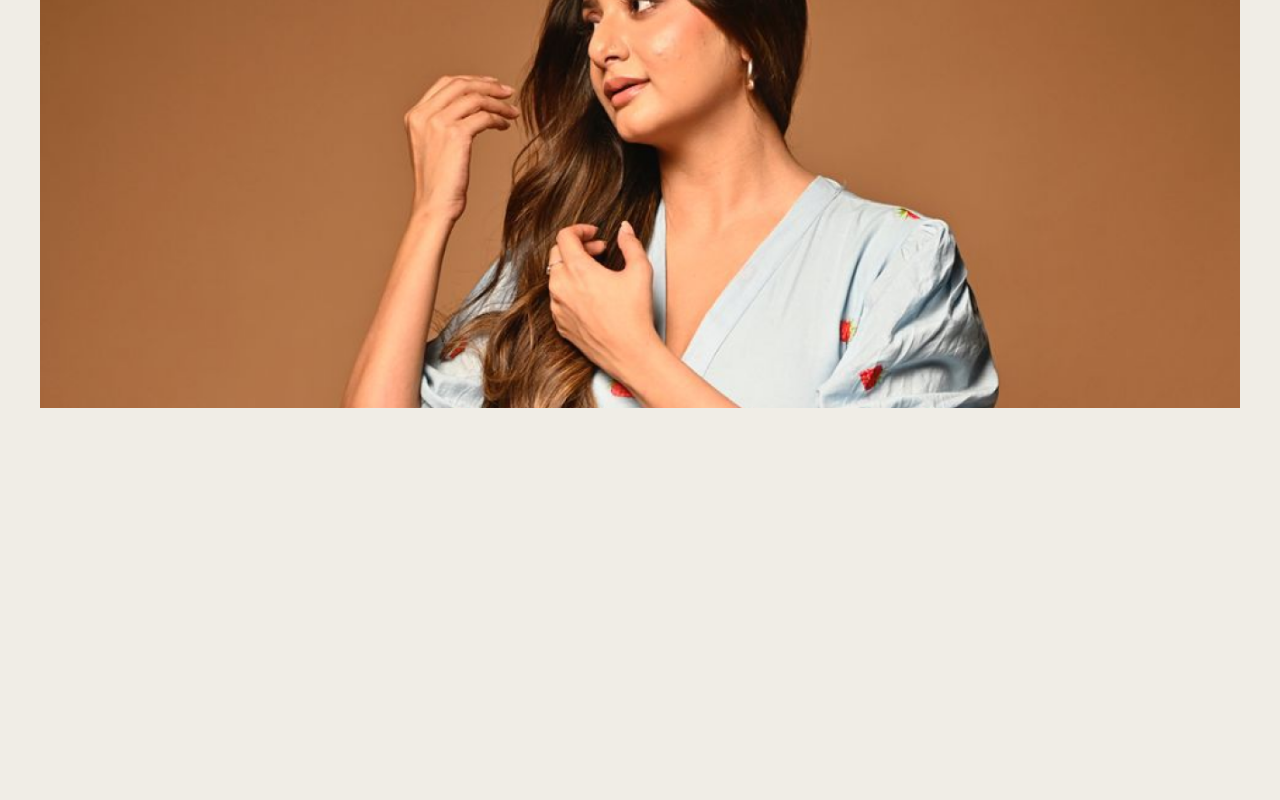
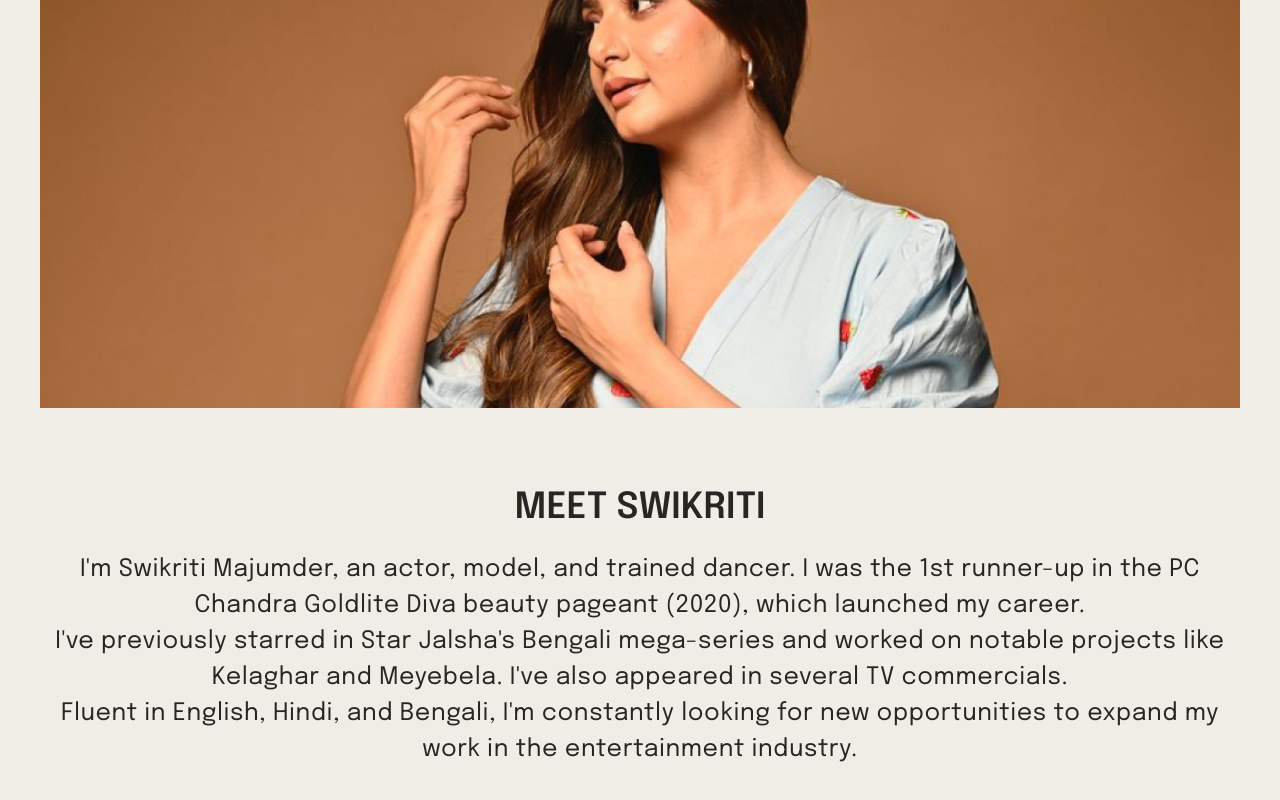
Before and after one commit to subham0269/swikriti-portfolio, a React (Vite) app: page / in a window 1280 px wide. Shown: the part 435-1235 px from the top of the page. Before the commit the page ends 843 px from the top, so only its background shows below. Built offline with nearby package versions, Linux system fonts and the light colour scheme.

Commit message:
Add about section

```diff
--- a/src/App.jsx
+++ b/src/App.jsx
@@ -1,3 +1,4 @@
+import About from "./Components/About"
 import Home from "./Components/Home"
 import Navbar from "./Components/Navbar"
 
@@ -7,6 +8,7 @@ function App() {
     <>
       <Navbar />
       <Home />
+      <About />
     </>
   )
 }
--- /dev/null
+++ b/src/Components/About.jsx
@@ -0,0 +1,10 @@
+const About = () => {
+    return (
+        <div className="my-20 w-full mx-auto max-w-[1200px] font-epilogue space-y-6">
+            <h2 className="text-center font-semibold text-4xl text-[#000000D6]">MEET SWIKRITI</h2>
+            <p className="text-[#000000D6] font-normal text-2xl text-center tracking-wide leading-9">I&apos;m Swikriti Majumder, an actor, model, and trained dancer. I was the 1st runner-up in the PC Chandra Goldlite Diva beauty pageant (2020), which launched my career.<br/>I&apos;ve previously starred in Star Jalsha&apos;s Bengali mega-series and worked on notable projects like Kelaghar and Meyebela. I&apos;ve also appeared in several TV commercials.<br/>Fluent in English, Hindi, and Bengali, I&apos;m constantly looking for new opportunities to expand my work in the entertainment industry.</p>
+        </div>
+    )
+}
+
+export default About;
```
